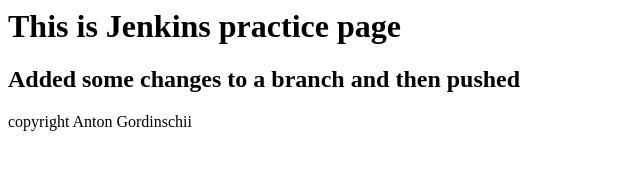
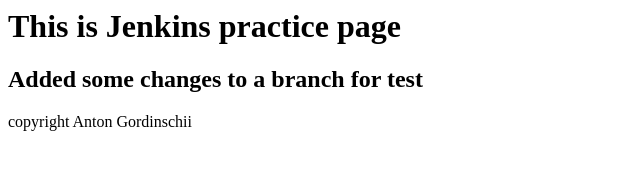
Before and after one commit to toha4991/jenkins-practice, a plain HTML site: page index.html in a window 1280 px wide. Shown: the whole page, without its empty margins (0-640 px from the left). Drawn offline with Linux system fonts and the light colour scheme.

Commit message:
Update index.html to test

```diff
--- a/index.html
+++ b/index.html
@@ -4,7 +4,7 @@
     </head>
     <body>
         <h1>This is Jenkins practice page</h1>
-        <h2>Added some changes to a branch and then pushed</h2>
+        <h2>Added some changes to a branch for test</h2>
     </body>
     <footer>copyright Anton Gordinschii</footer>
 </html>
```
